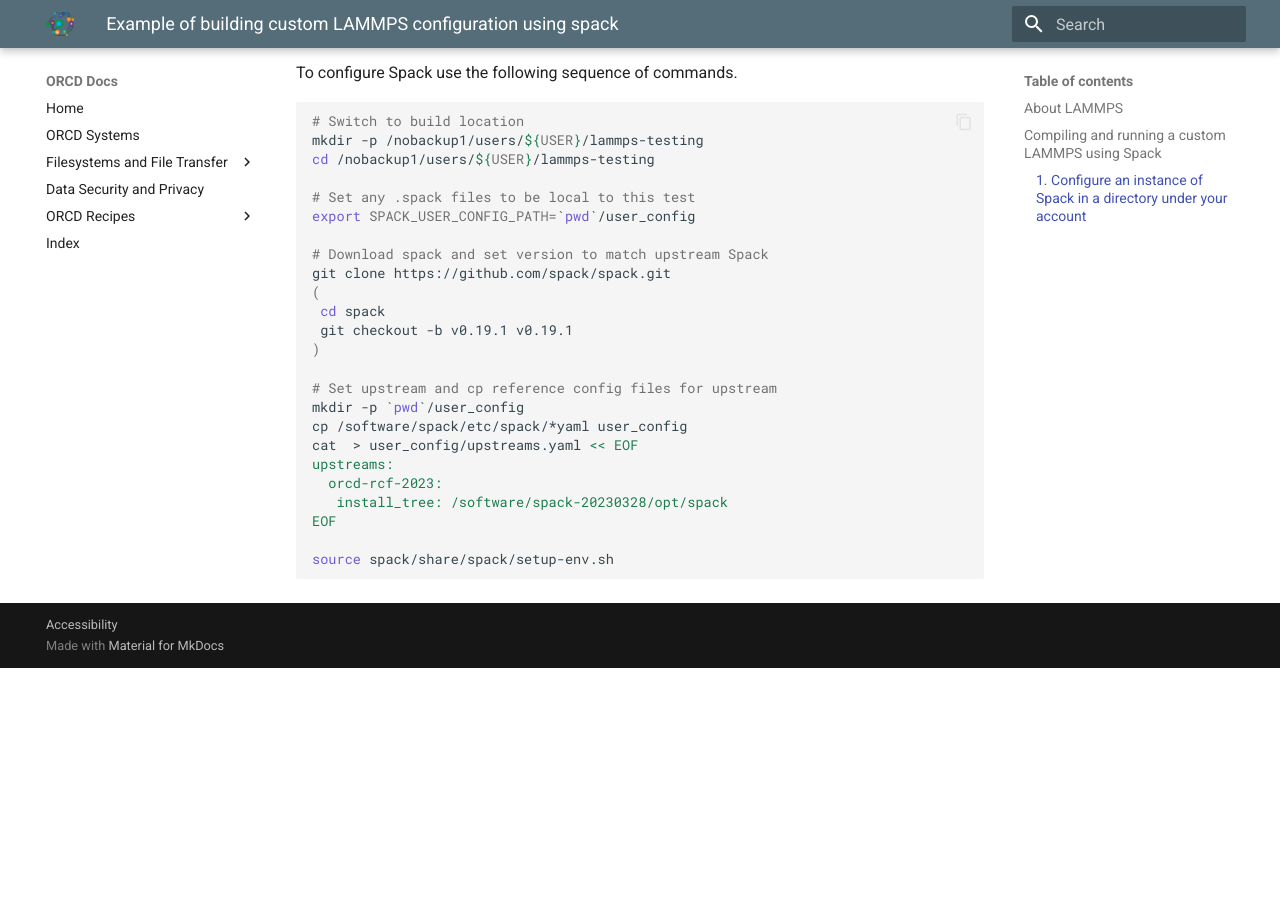
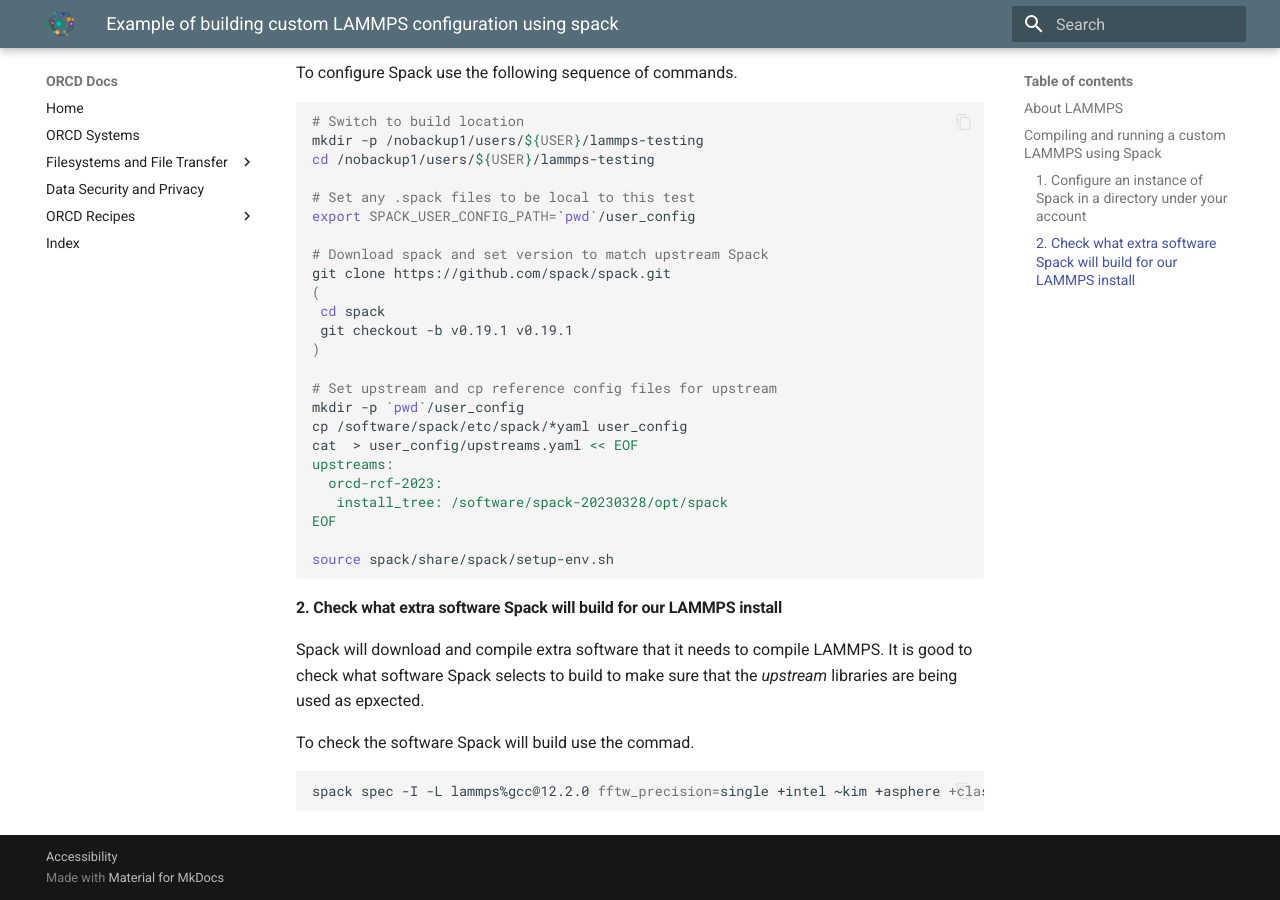
Before and after one commit to mit-orcd/orcd-docs-edit, an MkDocs documentation site: the page built from docs/recipes/lammps-with-spack.md, in a window 1280 px wide and 900 px high, scrolled down 1085 px. Built offline with MkDocs 1.6.1 and Material for MkDocs 9.7.7, drawn with Linux system fonts in a browser that asks for light colours; before the commit the page ends 1753 px from its top, so only the background shows below that.

Commit message:
Add some Spack

````diff
--- a/docs/recipes/lammps-with-spack.md
+++ b/docs/recipes/lammps-with-spack.md
@@ -75,3 +75,16 @@ EOF
 
 source spack/share/spack/setup-env.sh
 ```
+
+
+#### 2. Check what extra software Spack will build for our LAMMPS install
+
+Spack will download and compile extra software that it needs to compile LAMMPS.
+It is good to check what software Spack selects to build to make sure that
+the _upstream_ libraries are being used as epxected.
+
+To check the software Spack will build use the commad.
+
+```bash
+spack spec -I -L lammps%gcc@12.2.0 fftw_precision=single +intel ~kim +asphere +class2 +kspace +manybody +molecule +opt +replica +rigid +granular +openmp-package +openmp ^openmpi
+```
````
